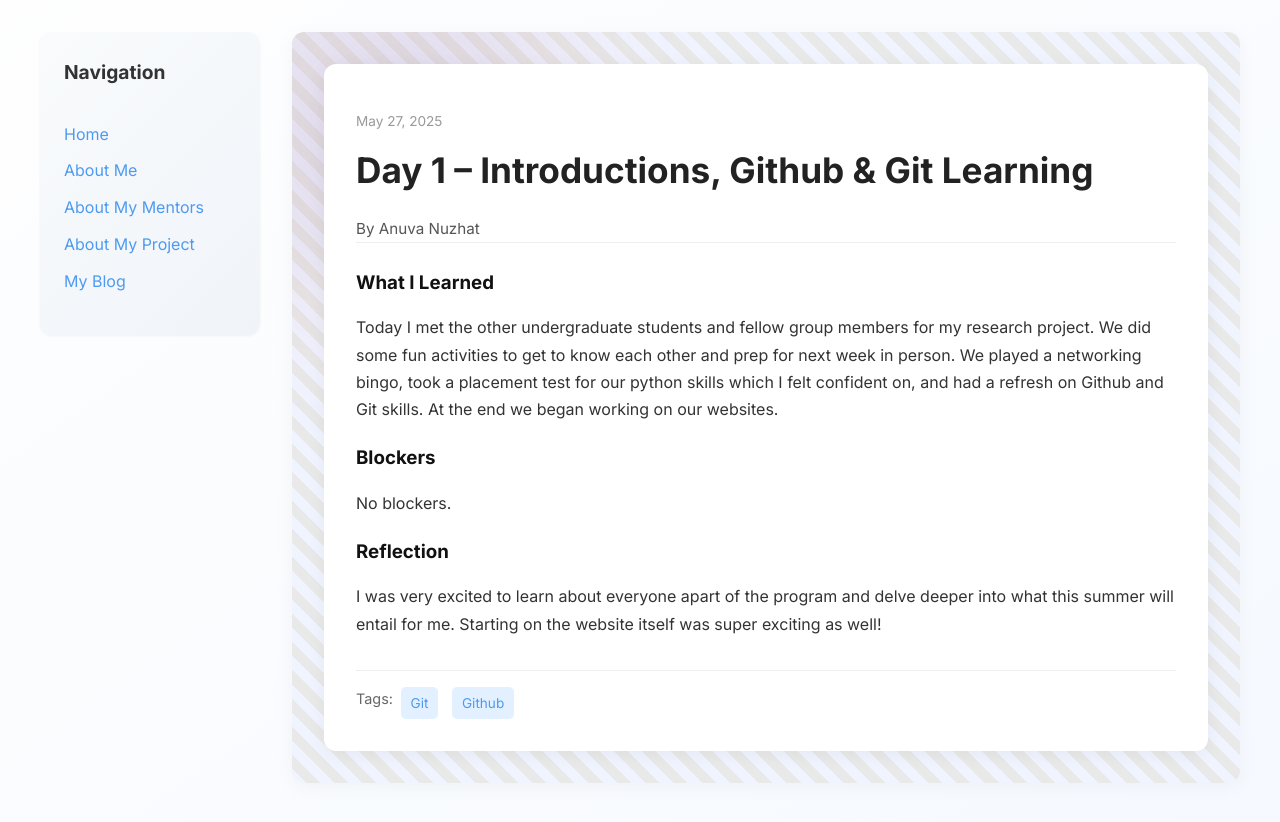
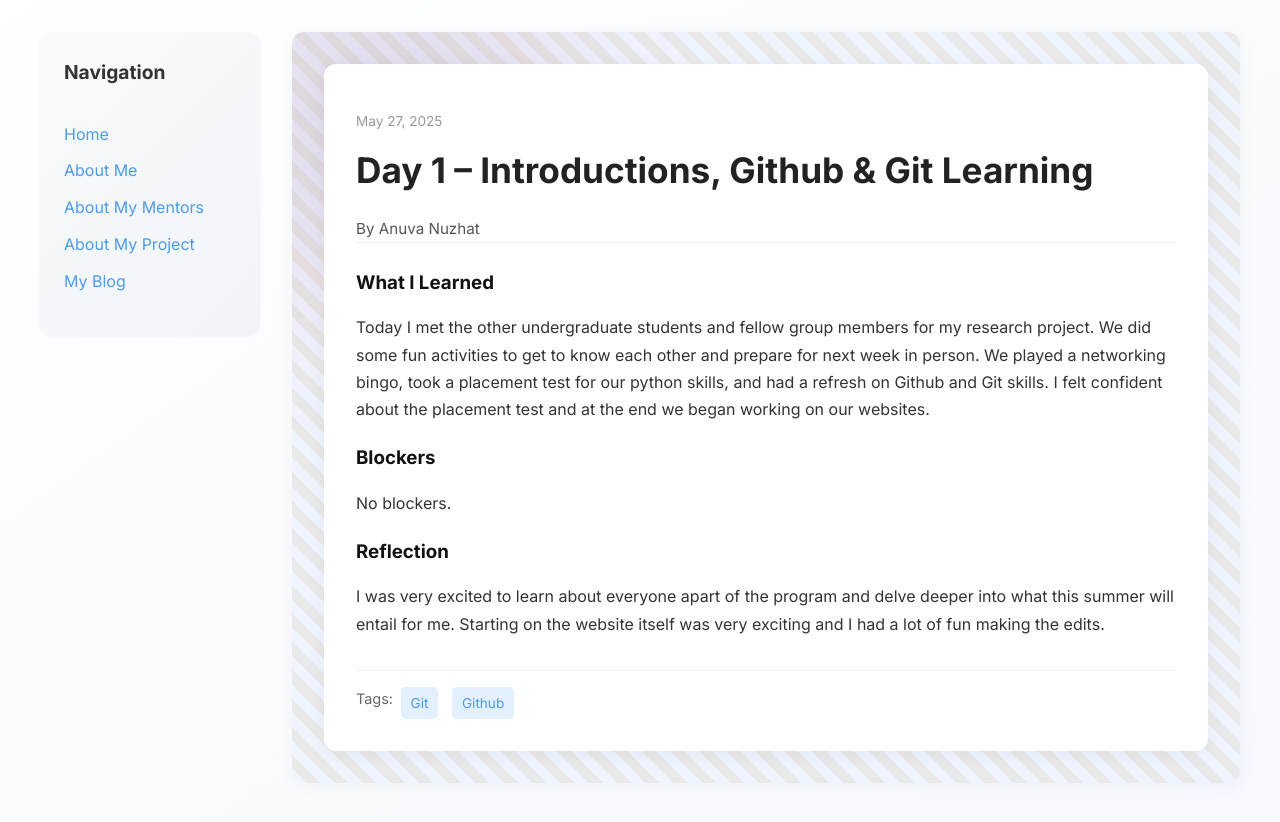
Before and after one commit to anuvanuzhat/anuvanuzhat.github.io, a Jekyll site: the page built from _posts/2025-05-27-day-1.md, in a window 1280 px wide. Shown: the top 822 px of the page. Built offline with Jekyll 4.4.1, drawn with Linux system fonts in a browser that asks for light colours.

Commit message:
Update 2025-05-27-day-1.md

```diff
--- a/_posts/2025-05-27-day-1.md
+++ b/_posts/2025-05-27-day-1.md
@@ -7,11 +7,11 @@ permalink: /day1.html
 tags: ["Git", "Github"]
 
 what_i_learned: |
-  Today I met the other undergraduate students and fellow group members for my research project. We did some fun activities to get to know each other and prep for next week in person. We played a networking bingo, took a placement test for our python skills which I felt confident on, and had a refresh on Github and Git skills. At the end we began working on our websites.
+  Today I met the other undergraduate students and fellow group members for my research project. We did some fun activities to get to know each other and prepare for next week in person. We played a networking bingo, took a placement test for our python skills, and had a refresh on Github and Git skills. I felt confident about the placement test and at the end we began working on our websites.
 
 blockers: |
   No blockers.
 
 reflection: |
-  I was very excited to learn about everyone apart of the program and delve deeper into what this summer will entail for me. Starting on the website itself was super exciting as well!
+  I was very excited to learn about everyone apart of the program and delve deeper into what this summer will entail for me. Starting on the website itself was very exciting and I had a lot of fun making the edits.
 ---
```
